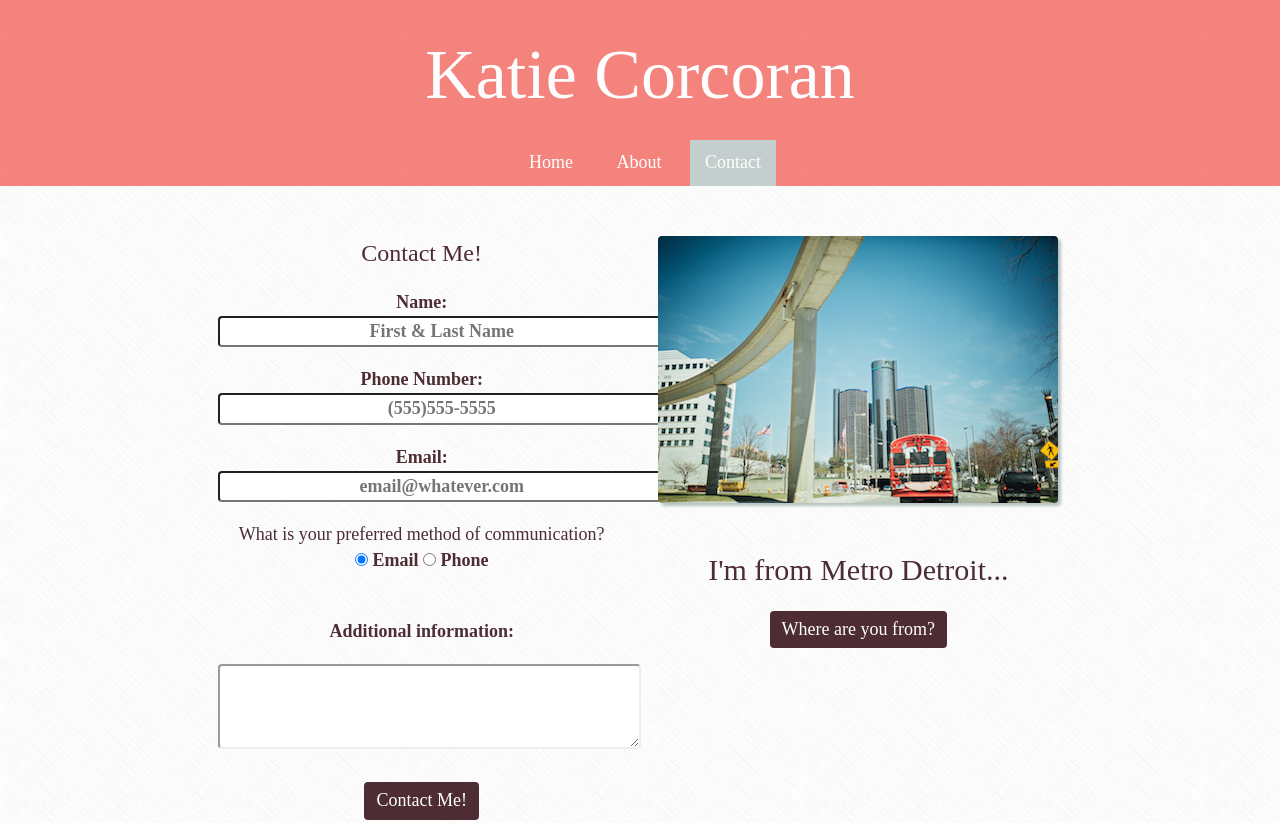
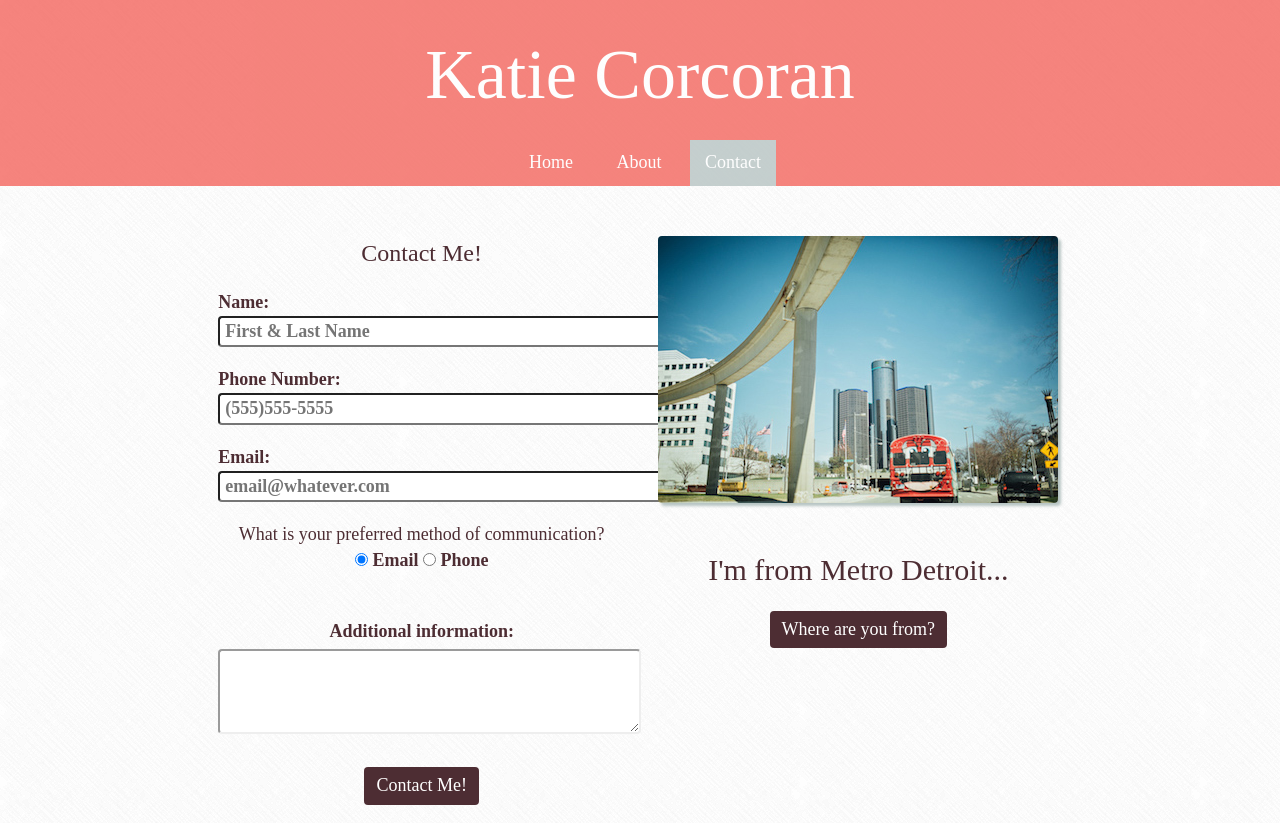
Before and after one commit to corcorankt1/CorcoranPortfolio, a plain HTML site: page contact.html in a window 1280 px wide. Shown: the top 823 px of the page. Drawn offline with nearby package versions, Linux system fonts and the light colour scheme; a web font is replaced by a local one.

Commit message:
Update CSS to adjust alignment on contact page
Adjust text alignment on contact form.

```diff
--- a/css/main.css
+++ b/css/main.css
@@ -184,9 +184,17 @@ img {
   padding-bottom: 15px;
 }
 
+.contact-me .left {
+  text-align: left;
+}
+
+.contact-me .add-info {
+  padding-bottom: 0px;
+}
+
 .contact-me input {
   border-radius: 4px;
-  text-align: center;
+  padding-left: 5px;
 }
 
 .contact-me #input-button {
```
